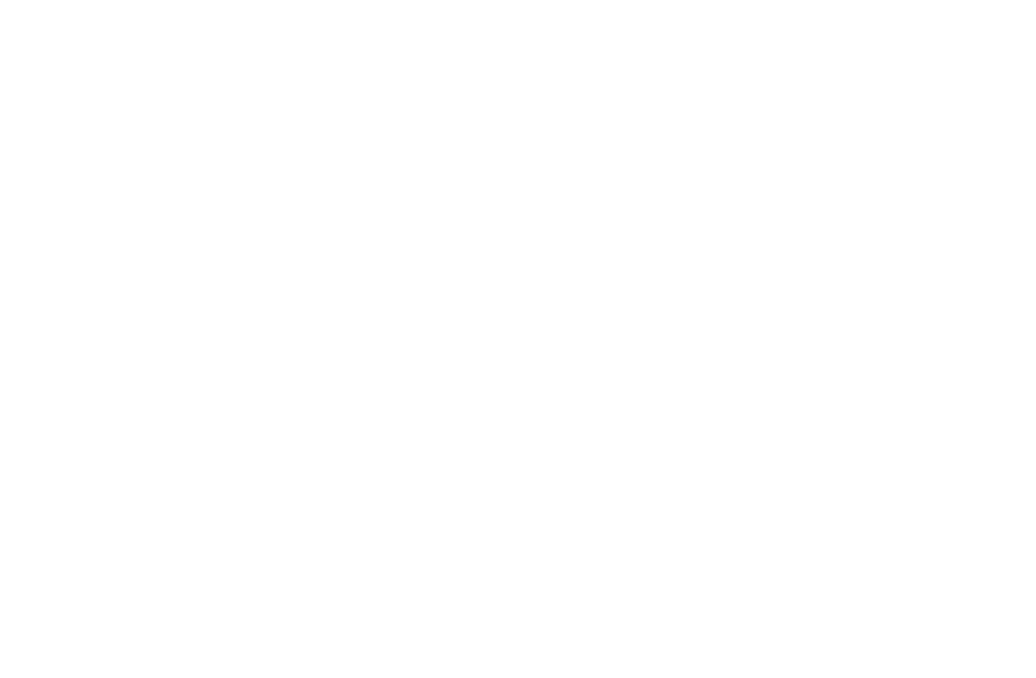
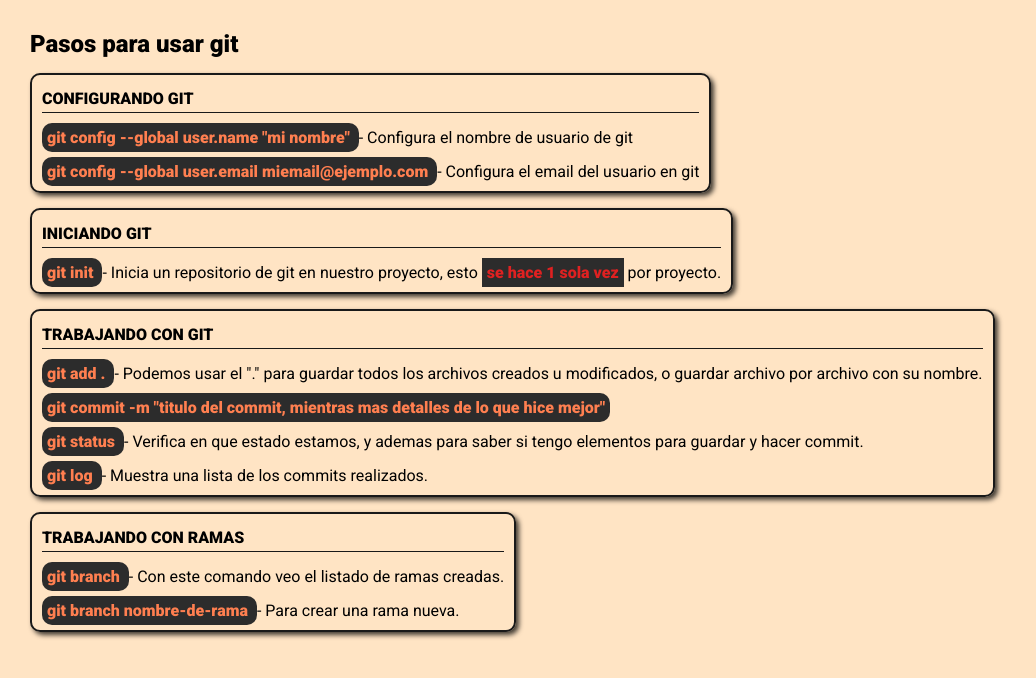
Before and after one commit to feralarcon1995/clase-git, a plain HTML site: page index.html in a window 1280 px wide. Shown: the whole page, without its empty margins (0-1036 px from the left). Drawn offline with Linux system fonts and the light colour scheme; a web font is replaced by a local one.

Commit message:
agregue estilos a los comandos de git en mi html

```diff
--- /dev/null
+++ b/css/style.css
@@ -0,0 +1,53 @@
+@import url('https://fonts.googleapis.com/css2?family=Roboto:wght@400;900&family=Sigmar&display=swap');
+
+* {
+    margin: 0;
+    padding: 0;
+    box-sizing: border-box;
+    font-family: 'Roboto', sans-serif;
+}
+
+body {
+    background-color: bisque;
+}
+
+section {
+    display: flex;
+    flex-direction: column;
+    align-items: flex-start;
+    justify-content: space-around;
+    padding: 30px;
+    gap: 15px;
+}
+
+section ul {
+    display: flex;
+    flex-direction: column;
+    list-style: none;
+    border: 2px solid #191919;
+    border-radius: 10px;
+    padding: 10px;
+    box-shadow: 3px 3px 5px 0px rgba(0, 0, 0, 0.75);
+    gap: 15px;
+
+}
+
+section ul li:first-child {
+    font-weight: bold;
+    text-transform: uppercase;
+    padding: 4px 0;
+    border-bottom: 1px solid #191919;
+}
+
+section ul li span {
+    color: coral;
+    font-weight: bold;
+    background-color: #2c2c2c;
+    border-radius: 10px;
+    padding: 5px;
+}
+
+.red{
+    color: rgb(223, 33, 33);
+    border-radius: 0;
+}
--- a/index.html
+++ b/index.html
@@ -1,12 +1,91 @@
 <!DOCTYPE html>
 <html lang="en">
+
 <head>
     <meta charset="UTF-8">
     <meta http-equiv="X-UA-Compatible" content="IE=edge">
     <meta name="viewport" content="width=device-width, initial-scale=1.0">
+    <!-- link al css -->
+    <link rel="stylesheet" href="css/style.css">
     <title>Clase de git </title>
 </head>
+
 <body>
 
+    <section>
+        <h1>Pasos para usar git</h1>
+        <ul>
+            <li>Configurando git</li>
+            <li>
+                <span>
+                    git config --global user.name "mi nombre"
+                </span>
+                - Configura el nombre de usuario de git
+            </li>
+            <li>
+                <span>
+                    git config --global user.email miemail@ejemplo.com
+                </span>
+                - Configura el email del usuario en git
+            </li>
+        </ul>
+        <ul>
+            <li>Iniciando git</li>
+            <li>
+                <span>
+                    git init
+                </span>
+                - Inicia un repositorio de git en nuestro proyecto, esto <span class="red"> se hace 1 sola vez</span>
+                por proyecto.
+            </li>
+        </ul>
+
+        <ul>
+            <li>Trabajando con git</li>
+            <li>
+                <span>
+                    git add .
+                </span>
+                - Podemos usar el "." para guardar todos los archivos creados u modificados, o guardar archivo por
+                archivo con su nombre.
+            </li>
+            <li>
+                <span>
+                    git commit -m "titulo del commit, mientras mas detalles de lo que hice mejor"
+                </span>
+            <li>
+                <span>
+                    git status
+                </span>
+                - Verifica en que estado estamos, y ademas para saber si tengo elementos para guardar y hacer commit.
+            </li>
+            <li>
+                <span>
+                    git log
+                </span>
+                - Muestra una lista de los commits realizados.
+            </li>
+            </li>
+        </ul>
+
+        <ul>
+            <li>
+                Trabajando con ramas
+            </li>
+            <li>
+                <span>
+                    git branch
+                </span>
+                - Con este comando veo el listado de ramas creadas.
+            </li>
+            <li>
+                <span>
+                    git branch nombre-de-rama
+                </span>
+                - Para crear una rama nueva.
+            </li>
+        </ul>
+    </section>
 </body>
+
 </html>
```
